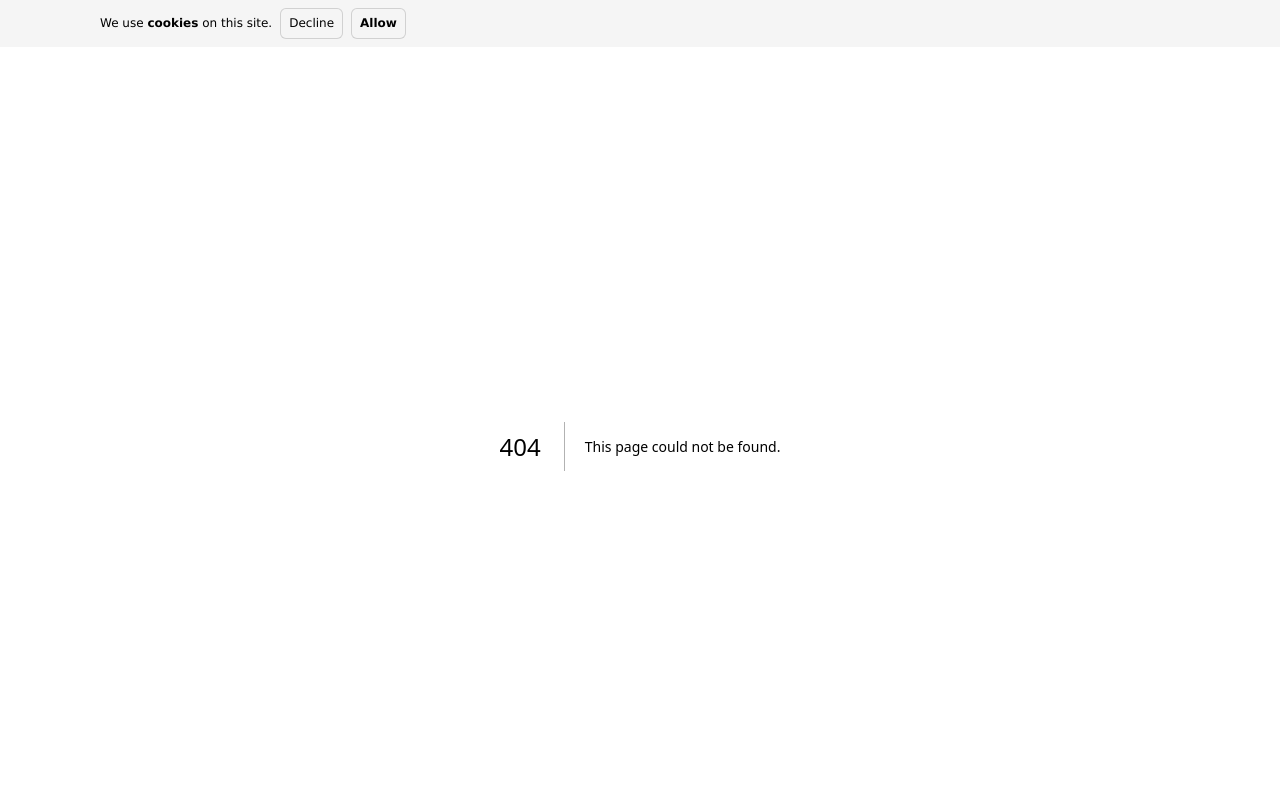
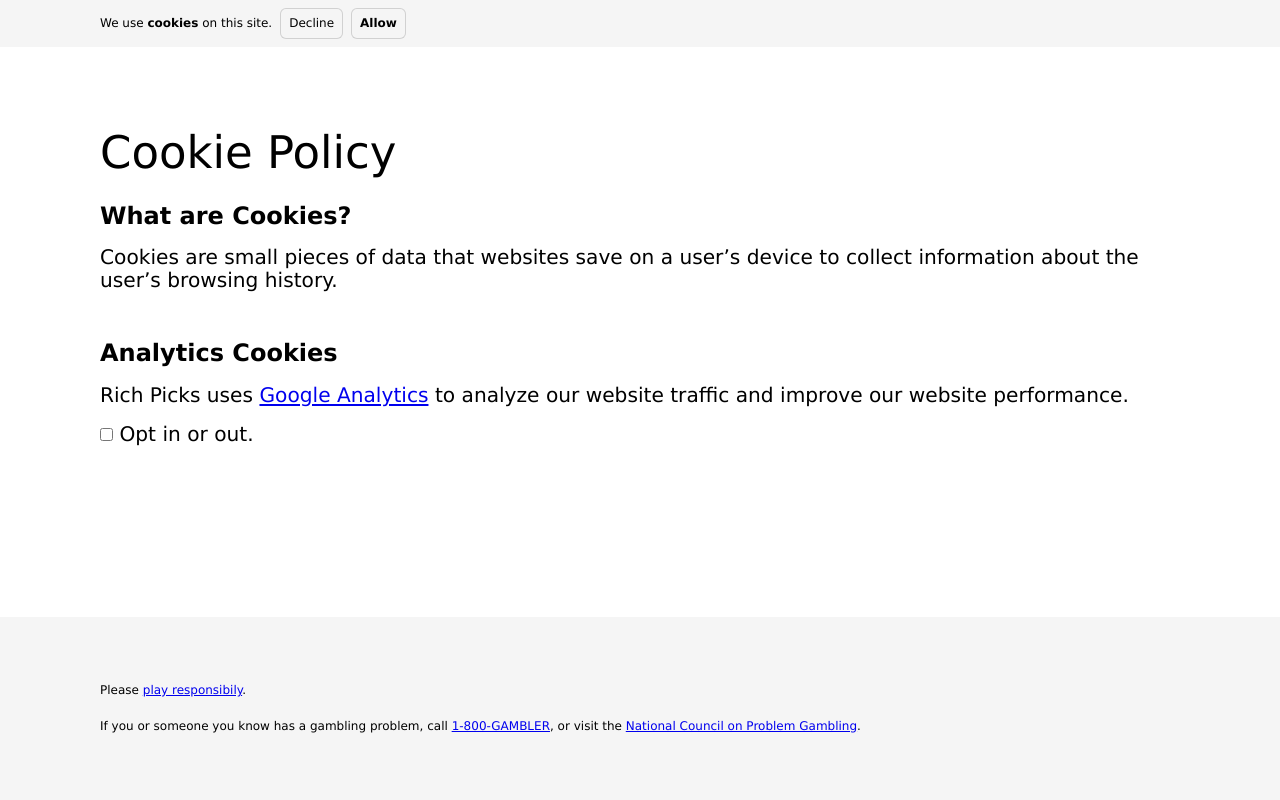
Before and after one commit to richpicks/web, a Next.js app: page /cookie-policy in a window 1280 px wide. Before the commit this address had no page. Shown: the top 800 px of the page. Built offline with nearby package versions, Linux system fonts and the light colour scheme.

Commit message:
Adding Cookie Policy page (#26)
Co-authored-by: Antonio Contreras <dev@richpicks.com>

```diff
--- a/app/components/Pick.tsx
+++ b/app/components/Pick.tsx
@@ -2,6 +2,7 @@ import { PickType } from '@/app/lib/types'
 import {
   getConjuction,
   getEmoji,
+  getMoneylineData,
   getSpreadData,
   settleScore,
 } from '@/app/lib/utils'
@@ -85,7 +86,7 @@ const PickMoneyline = ({ data }: { data: PickType }) => {
   const settled = settleScore(data)
   const conjunction = getConjuction(settled)
   const emoji = getEmoji(settled)
-  const spreadData = getSpreadData(data)
+  const spreadData = getMoneylineData(data)
   const {
     isAway,
     isFavorite,
--- /dev/null
+++ b/app/cookie-policy/page.module.scss
@@ -0,0 +1,25 @@
+// STRUCTURAL RULES
+
+.body {
+  font-family: Verdana, Geneva, sans-serif;
+  padding: 1.5rem 1.5rem 5rem;
+}
+
+// TYPOGRAPHIC RULES
+
+.heading {
+  margin-top: 3rem;
+  margin-bottom: 1rem;
+  &:first-child {
+    margin-top: 0;
+  }
+}
+
+.graph {
+  font-size: 1.26rem;
+  margin-top: 1rem;
+  margin-bottom: 0;
+  &:first-child {
+    margin-top: 0;
+  }
+}
--- /dev/null
+++ b/app/cookie-policy/page.tsx
@@ -0,0 +1,42 @@
+import { Metadata } from 'next'
+import { CookieChoice } from '@/components/CookieChoice'
+import styles from './page.module.scss'
+
+export const metadata: Metadata = {
+  title: 'Cookie Policy',
+}
+
+const CookiePolicy = async () => {
+  // JSX
+  return (
+    <article className="article">
+      <header className="header">
+        <div className="container">
+          <h1 className="heading">Cookie Policy</h1>
+        </div>
+      </header>
+      <div className={styles.body}>
+        <div className="container">
+          <h2 className={styles.heading}>What are Cookies?</h2>
+          <p className={styles.graph}>
+            Cookies are small pieces of data that websites save on a user’s
+            device to collect information about the user’s browsing history.
+          </p>
+          <h2 className={styles.heading}>Analytics Cookies</h2>
+          <p className={styles.graph}>
+            Rich Picks uses{' '}
+            <a href="https://marketingplatform.google.com/about/analytics/">
+              Google Analytics
+            </a>{' '}
+            to analyze our website traffic and improve our website performance.
+          </p>
+          <p className={styles.graph}>
+            <CookieChoice /> Opt in or out.
+          </p>
+        </div>
+      </div>
+    </article>
+  )
+}
+
+export default CookiePolicy
--- a/components/CookieBanner.tsx
+++ b/components/CookieBanner.tsx
@@ -5,7 +5,7 @@ import styles from './CookieBanner.module.scss'
 
 export const getLocalStorage = (key: string, defaultValue: any) => {
   const stickyValue = localStorage.getItem(key)
-  const isNotNull = (stickyValue !== null && typeof stickyValue !== 'undefined')
+  const isNotNull = stickyValue !== null && typeof stickyValue !== 'undefined'
   return isNotNull ? JSON.parse(stickyValue) : defaultValue
 }
 
@@ -23,14 +23,14 @@ const CookieBanner = () => {
     setMounted(true)
   }, [])
 
-  useEffect (() => {
+  useEffect(() => {
     const storedCookieConsent = getLocalStorage(cookieConsentKey, null)
     setCookieConsent(storedCookieConsent)
   }, [setCookieConsent])
 
   useEffect(() => {
     window.gtag('consent', 'update', {
-      'analytics_storage': cookieConsent ? 'granted' : 'denied'
+      analytics_storage: cookieConsent ? 'granted' : 'denied',
     })
     setLocalStorage(cookieConsentKey, cookieConsent)
   }, [cookieConsent])
--- /dev/null
+++ b/components/CookieChoice.module.scss
@@ -0,0 +1,5 @@
+.label {
+  display: inline-grid;
+  grid-template-columns: auto auto;
+  align-items: center;
+}
--- /dev/null
+++ b/components/CookieChoice.tsx
@@ -0,0 +1,48 @@
+'use client'
+
+import { useEffect, useState } from 'react'
+import styles from './CookieChoice.module.scss'
+
+export const getLocalStorage = (key: string, defaultValue: any) => {
+  if (typeof window === 'undefined') return defaultValue
+  const stickyValue = localStorage.getItem(key)
+  const isNotNull = stickyValue !== null && typeof stickyValue !== 'undefined'
+  return isNotNull ? JSON.parse(stickyValue) : defaultValue
+}
+
+export const setLocalStorage = (key: string, value: any) => {
+  localStorage.setItem(key, JSON.stringify(value))
+}
+
+export const CookieChoice = () => {
+  const cookieConsentKey = 'cookie-consent'
+  const storedCookieConsent = getLocalStorage(cookieConsentKey, null)
+  // states
+  const [mounted, setMounted] = useState(false)
+  const [cookieConsent, setCookieConsent] = useState<null | boolean>(
+    storedCookieConsent
+  )
+  // effects
+  useEffect(() => {
+    setMounted(true)
+  }, [])
+  useEffect(() => {
+    window.gtag('consent', 'update', {
+      analytics_storage: cookieConsent ? 'granted' : 'denied',
+    })
+    setLocalStorage(cookieConsentKey, cookieConsent)
+  }, [cookieConsent])
+  // JSX
+  return mounted === true ? (
+    <label className={styles.label}>
+      <input
+        type="checkbox"
+        checked={cookieConsent === null ? false : cookieConsent}
+        onChange={(event) => {
+          setCookieConsent(event.target.checked)
+        }}
+      />
+      <span className="visually-hidden">the cookie policy consent</span>
+    </label>
+  ) : null
+}
```
Also changed, not shown: app/lib/utils.ts (+29 -0 lines), app/page.tsx (+48 -19 lines).
